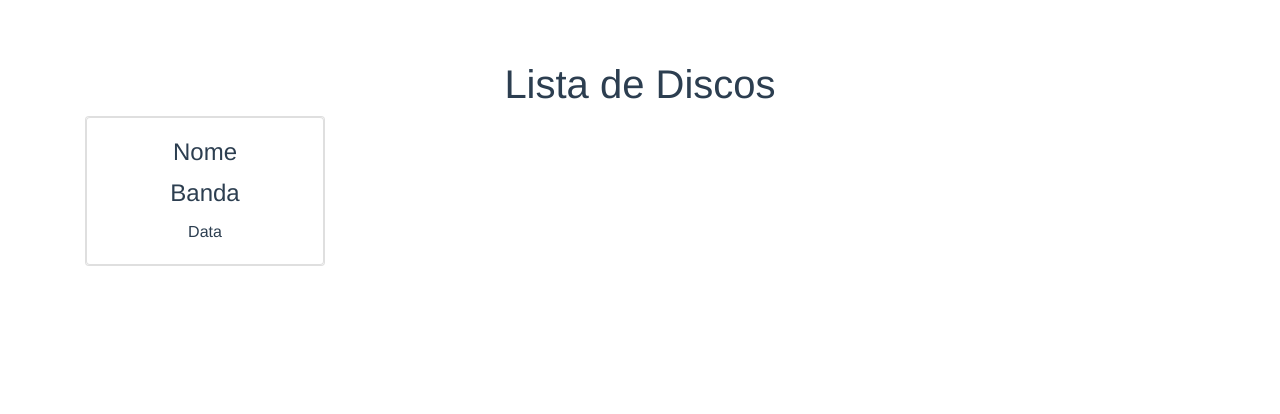
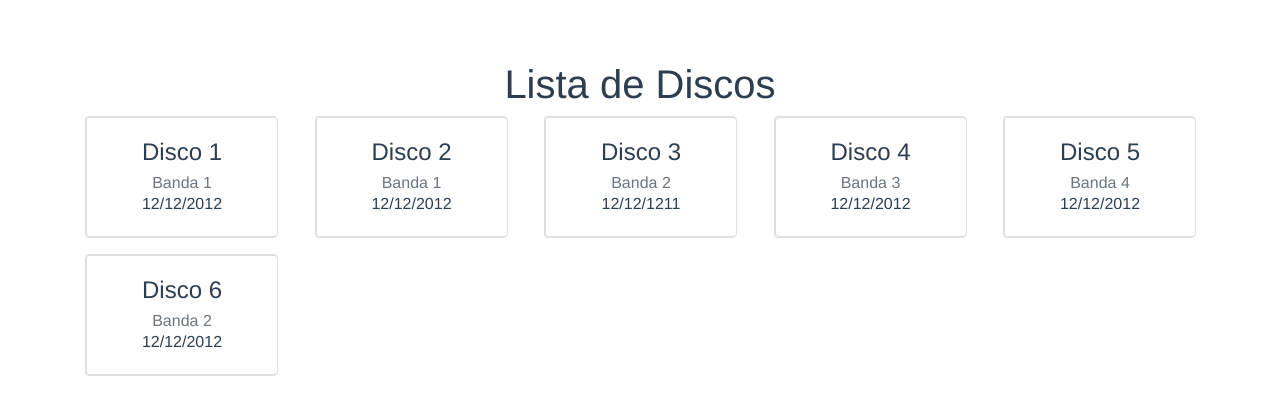
Before and after one commit to CelioBarros/passei-direto, a Vue app in the folder passei-direto-front/: page / in a window 1280 px wide. Shown: the top 414 px of the page. Built offline with nearby package versions, Linux system fonts and the light colour scheme.

Commit message:
Put valus on card list

```diff
--- a/passei-direto-front/src/components/Card.vue
+++ b/passei-direto-front/src/components/Card.vue
@@ -2,13 +2,13 @@
   <div class="card">
     <b-card>
       <b-card-title>
-        Nome
+        {{ name }}
       </b-card-title>
-      <b-card-title>
-        Banda
-      </b-card-title>
+      <b-card-sub-title>
+        {{ band }}
+      </b-card-sub-title>
       <b-card-text>
-        Data
+        {{ date }}
       </b-card-text>
     </b-card>
   </div>
@@ -16,12 +16,29 @@
 
 <script>
 export default {
-  name: "Card"
+  name: "Card",
+  props: {
+    name: {
+      type: String,
+      default: "",
+      required: true
+    },
+    band: {
+      type: String,
+      default: "",
+      required: true
+    },
+    date: {
+      type: String,
+      default: "00/00/0000",
+      required: true
+    }
+  }
 };
 </script>
 
 <style lang="scss" scoped>
 .card {
-  max-width: 15rem;
+  width: 12rem;
 }
 </style>
--- a/passei-direto-front/src/views/Disk/List.vue
+++ b/passei-direto-front/src/views/Disk/List.vue
@@ -1,17 +1,39 @@
 <template>
   <div class="list">
     <h1>Lista de Discos</h1>
-    <Card />
+    <div class="d-flex flex-wrap justify-content-between">
+      <Card
+        class="mb-3"
+        v-for="(card, index) in cards"
+        :key="index"
+        :name="card.name"
+        :band="card.band"
+        :date="card.date"
+      />
+    </div>
   </div>
 </template>
 
 <script>
+const cards = [
+  { name: "Disco 1", band: "Banda 1", date: "12/12/2012" },
+  { name: "Disco 2", band: "Banda 1", date: "12/12/2012" },
+  { name: "Disco 3", band: "Banda 2", date: "12/12/1211" },
+  { name: "Disco 4", band: "Banda 3", date: "12/12/2012" },
+  { name: "Disco 5", band: "Banda 4", date: "12/12/2012" },
+  { name: "Disco 6", band: "Banda 2", date: "12/12/2012" }
+];
 import Card from "@/components/Card";
 
 export default {
   name: "DiskList",
   components: {
     Card
+  },
+  data() {
+    return {
+      cards
+    };
   }
 };
 </script>
```
